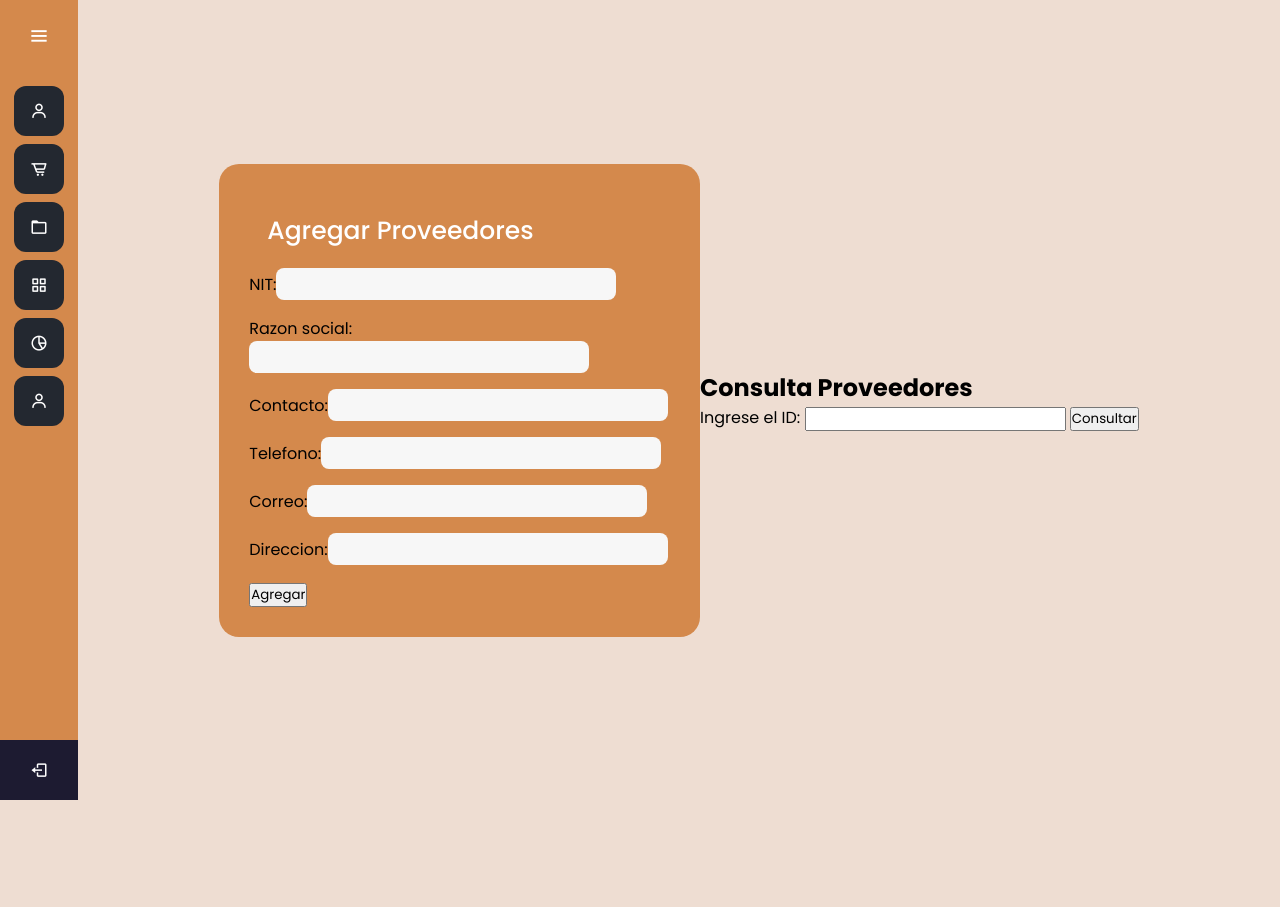
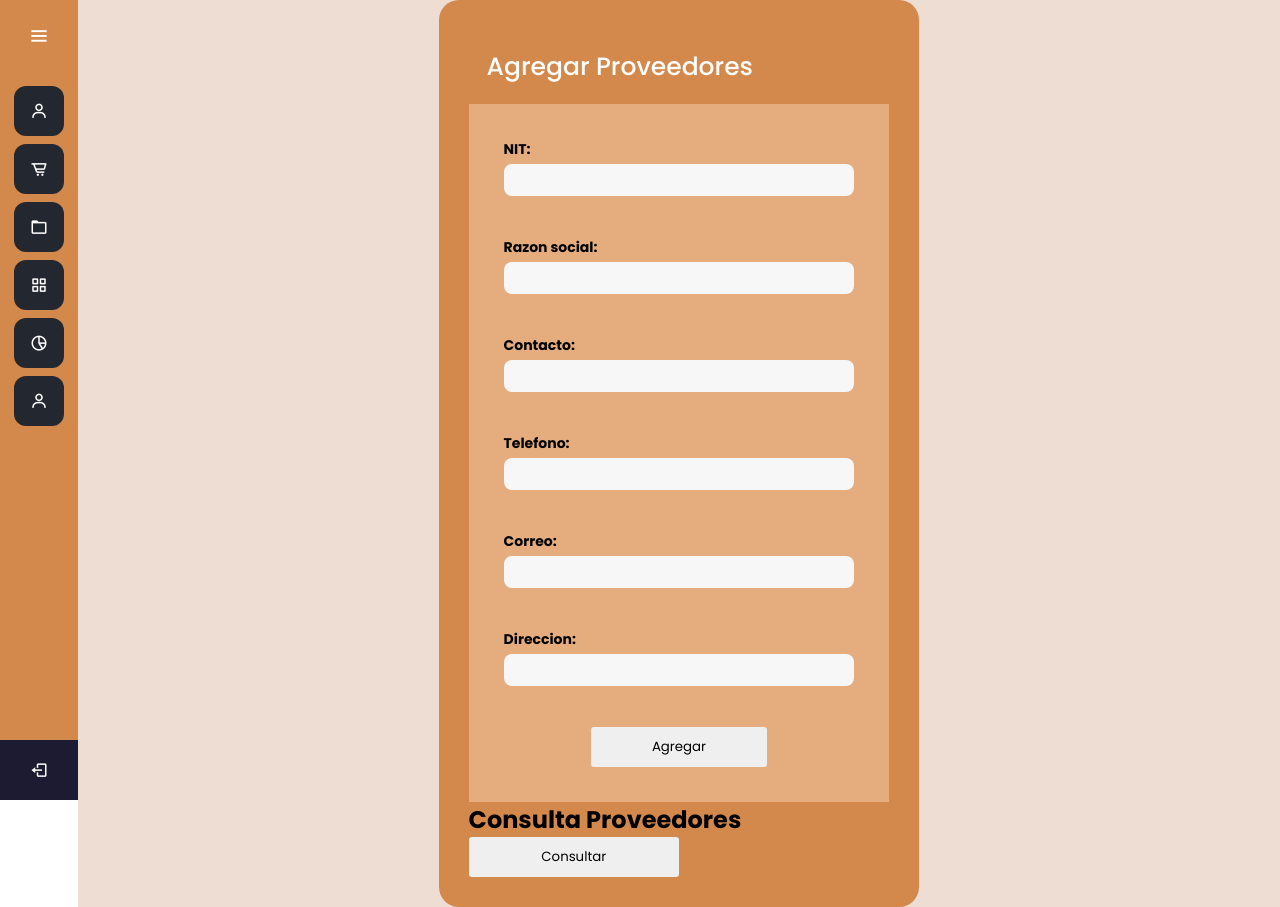
Before and after one commit to Pablitofrank/bakeryPro, a PHP site: page /vista/html/proveedores.php in a window 1280 px wide. Before the commit the page ends 800 px from the top, so only its background shows below. Run offline with PHP 8.4, Linux system fonts and the light colour scheme; grey boxes are pictures that could not be loaded.

Commit message:
estilos proveedores y facturas

```diff
--- a/vista/html/proveedores.php
+++ b/vista/html/proveedores.php
@@ -90,32 +90,38 @@
     <section class="home-section">
         <div class="container">
             <div class="text">Agregar Proveedores </div>
-                <form action="../../controlador/proveedores/insertar.php" method="post">
+                <form action="../../controlador/proveedores/insertar.php" method="post" class="form">
 
-                <label for="nit">NIT:</label><input type="text" name="nit" required class="input"><br>
+                <label for="nit" class="label">NIT:</label>
+                    <input type="text" name="nit" required class="input"><br>
 
-                <label for="razonSocial">Razon social:</label><input type="text" name="razonSocial" required class="input"><br>
+                <label for="razonSocial" class="label">Razon social:</label>
+                    <input type="text" name="razonSocial" required class="input"><br>
 
-                <label for="contacto">Contacto:</label><input type="text" name="contacto" required class="input"><br>
+                <label for="contacto" class="label">Contacto:</label>
+                    <input type="text" name="contacto" required class="input"><br>
 
-                <label for="telefono">Telefono:</label><input type="text" name="telefono" required class="input"><br>
+                <label for="telefono" class="label">Telefono:</label>
+                    <input type="text" name="telefono" required class="input"><br>
 
-                <label for="correo">Correo:</label><input type="text" name="correo" required class="input"><br>
+                <label for="correo" class="label">Correo:</label>
+                    <input type="text" name="correo" required class="input"><br>
 
-                <label for="direccion">Direccion:</label><input type="text" name="direccion" required class="input"><br>
+                <label for="direccion" class="label">Direccion:</label>
+                    <input type="text" name="direccion" required class="input"><br>
 
                 <!-- Nuevo campo para el rol -->
-                <input type="submit" value="Agregar">
+                <input type="submit" value="Agregar" class="btn">
             </form>
-            </div>
-
             <div>
             <h2>Consulta Proveedores</h2>
             <form action="../../controlador/proveedores/consultar.php" method="post">
-                Ingrese el ID: <input type="text" name="id">
-                <input type="submit" value="Consultar">
+                <input type="submit" value="Consultar" class="btn">
             </form>
         </div>
+            </div>
+
+
     </section>
 
     <script src="../../vista/js/main.js"></script>
```
Also changed, not shown: vista/html/facturas.php (+12 -9 lines).
